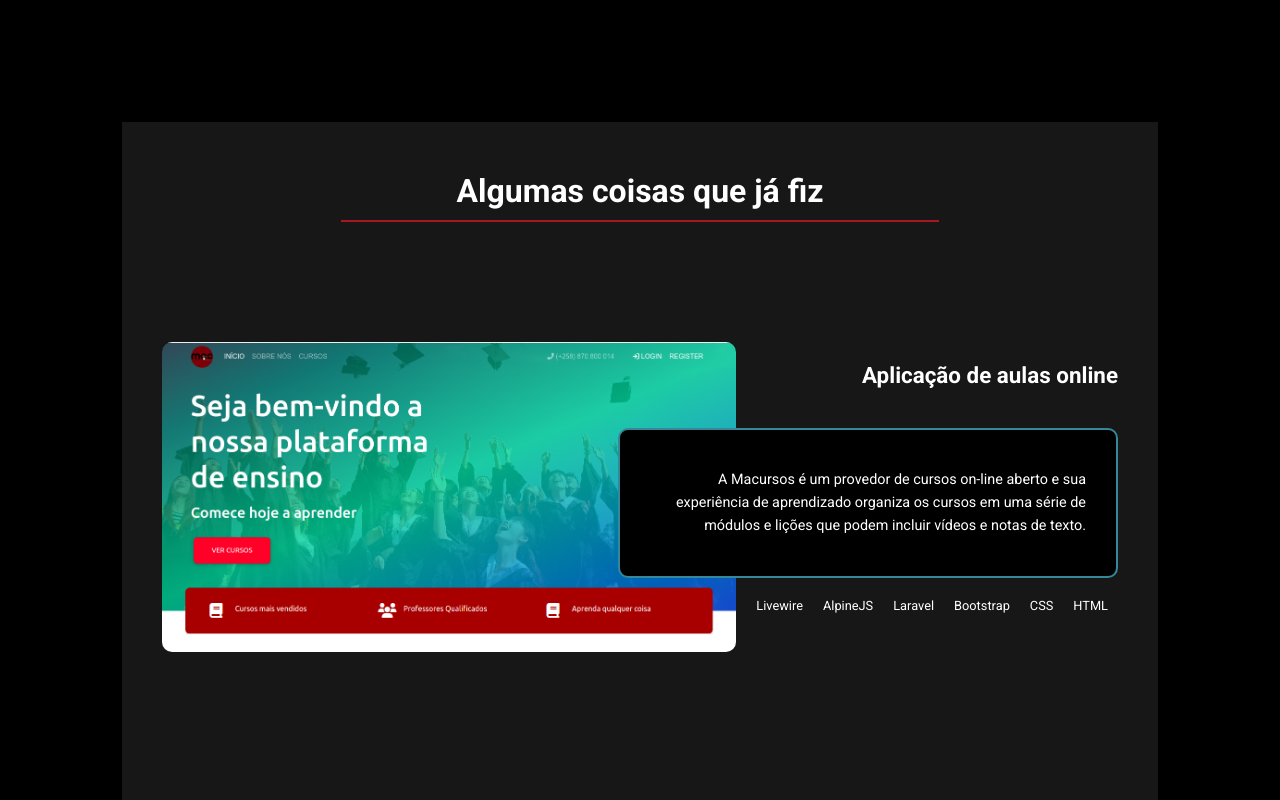
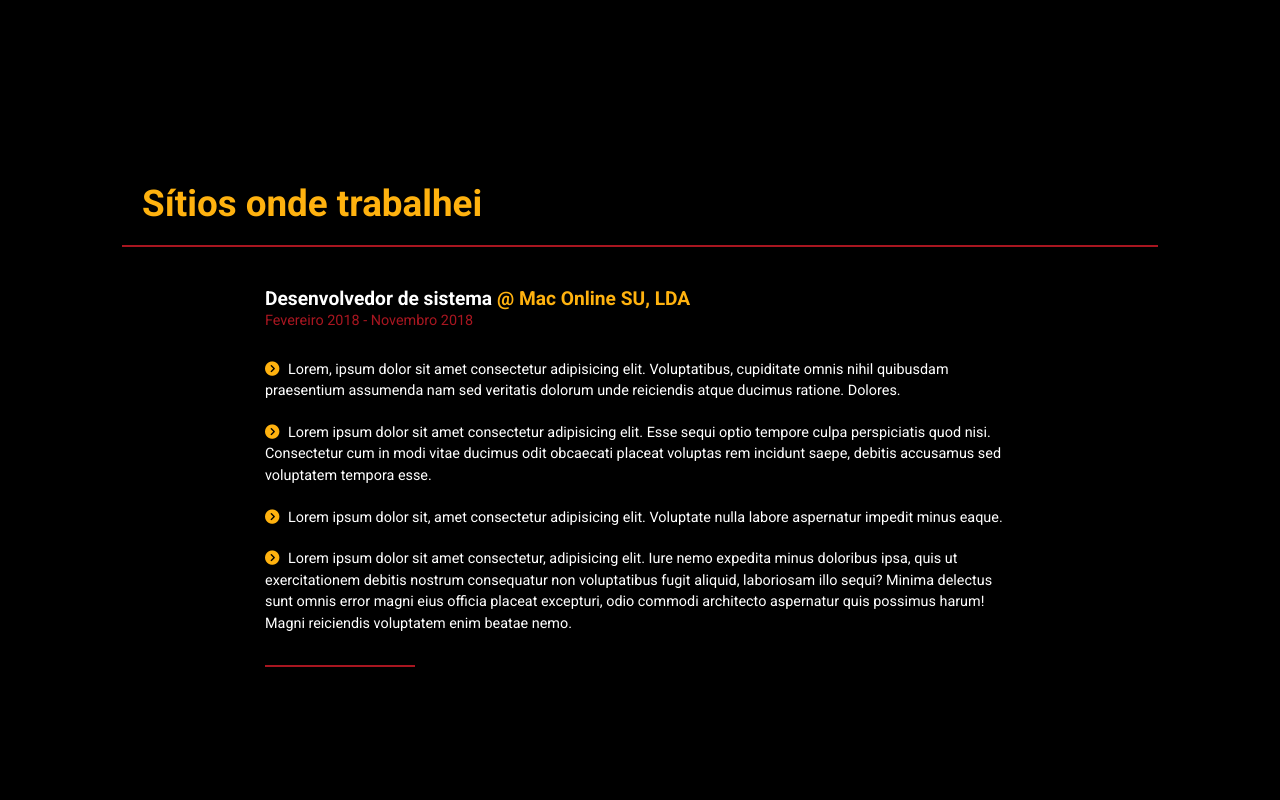
Before and after one commit to AzafoCossa/cossa.online, a website: page index.html in a window 1280 px wide. Shown: the part 1240-2040 px from the top of the page. Drawn offline with Linux system fonts and the light colour scheme.

Commit message:
Experience & contact

```diff
--- a/index.html
+++ b/index.html
@@ -25,10 +25,9 @@
             <ul>
               <li><a class="active" href="#home">Home</a></li>
               <li><a href="#about">Sobre</a></li>
-              <li><a href="/">Portefólio</a></li>
-              <li><a href="/">Contacto</a></li>
-              <i class="fa-brands fa-twitter"></i>
-              <i class="fa-solid fa-house"></i>
+              <li><a href="#experience">Experiência</a></li>
+              <li><a href="#work">Portefólio</a></li>
+              <li><a href="#contact">Contacto</a></li>
             </ul>
           </div>
         </div>
@@ -83,9 +82,54 @@
           </div>
         </section>
 
-        <section class="experience">
-          <div class="cover-experience">
-            <div class="experience-title"></div>
+        <section id="experience" class="experiences">
+          <h2 class="experiences-header">Sítios onde trabalhei</h2>
+          <div class="experience">
+            <div class="experience-header">
+              <h3 class="experience-title">
+                <span class="position">Desenvolvedor de sistema</span> @ Mac
+                Online SU, LDA
+              </h3>
+              <span class="experience-dates">
+                <span class="start-date">Fevereiro 2018</span> -
+                <span class="end-date">Novembro 2018</span>
+              </span>
+            </div>
+
+            <div class="experience-content">
+              <ul class="experience-list">
+                <li>
+                  <i class="fa-solid fa-circle-chevron-right icon"></i>
+                  Lorem, ipsum dolor sit amet consectetur adipisicing elit.
+                  Voluptatibus, cupiditate omnis nihil quibusdam praesentium
+                  assumenda nam sed veritatis dolorum unde reiciendis atque
+                  ducimus ratione. Dolores.
+                </li>
+                <li>
+                  <i class="fa-solid fa-circle-chevron-right icon"></i>
+                  Lorem ipsum dolor sit amet consectetur adipisicing elit. Esse
+                  sequi optio tempore culpa perspiciatis quod nisi. Consectetur
+                  cum in modi vitae ducimus odit obcaecati placeat voluptas rem
+                  incidunt saepe, debitis accusamus sed voluptatem tempora esse.
+                </li>
+                <li>
+                  <i class="fa-solid fa-circle-chevron-right icon"></i>
+                  Lorem ipsum dolor sit, amet consectetur adipisicing elit.
+                  Voluptate nulla labore aspernatur impedit minus eaque.
+                </li>
+                <li>
+                  <i class="fa-solid fa-circle-chevron-right icon"></i>
+                  Lorem ipsum dolor sit amet consectetur, adipisicing elit. Iure
+                  nemo expedita minus doloribus ipsa, quis ut exercitationem
+                  debitis nostrum consequatur non voluptatibus fugit aliquid,
+                  laboriosam illo sequi? Minima delectus sunt omnis error magni
+                  eius officia placeat excepturi, odio commodi architecto
+                  aspernatur quis possimus harum! Magni reiciendis voluptatem
+                  enim beatae nemo.
+                </li>
+              </ul>
+            </div>
+            <div class="experience-divider"></div>
           </div>
         </section>
 
@@ -125,6 +169,25 @@
                 ></div>
               </a>
             </div>
+          </div>
+        </section>
+        <section id="contact" class="contact">
+          <div class="contact-header">
+            <h3 class="title">Entre em contacto</h3>
+            <p>
+              Lorem ipsum dolor sit amet consectetur, adipisicing elit.
+              Veritatis beatae quis tenetur quo nesciunt at aspernatur enim
+              distinctio, quae vero omnis laudantium. Maxime, aliquid
+              laudantium.
+            </p>
+          </div>
+          <div class="contact-form">
+            <form>
+              <input type="text" placeholder="Nome completo" />
+              <input type="email" placeholder="Email" />
+              <textarea cols="30" rows="10" placeholder="Mensagem"></textarea>
+              <buton class="btn btn-yellow">Enviar</buton>
+            </form>
           </div>
         </section>
 
@@ -181,5 +244,7 @@
         </div>
       </div>
     </div>
+
+    <script src="/dist/js/main.js"></script>
   </body>
 </html>
--- a/sass/main.scss
+++ b/sass/main.scss
@@ -290,7 +290,7 @@ nav {
 
   &-title {
     text-align: center;
-    color: #fff;
+    color: $yellow;
     font-weight: 700;
     font-size: 2rem;
     margin-top: 30px;
@@ -339,7 +339,7 @@ nav {
     &-title {
       margin: 20px 0;
       font-size: 1.4rem;
-      color: #fff;
+      color: $yellow;
     }
 
     &-tech {
@@ -373,3 +373,104 @@ nav {
     }
   }
 }
+
+.experiences {
+  min-height: 100vh;
+  width: 100%;
+  margin: 40px 0;
+
+  &-header {
+    font-size: 2.3rem;
+    color: $yellow;
+    padding: 20px;
+    border-bottom: 2px solid $danger;
+  }
+
+  .experience {
+    max-width: 750px;
+    margin: 40px auto;
+    color: #fff;
+
+    &-title {
+      font-size: 1.2rem;
+      color: $yellow;
+      .position {
+        color: #fff;
+      }
+    }
+
+    &-dates {
+      font-size: 0.9rem;
+      color: $danger;
+    }
+
+    &-content {
+      margin: 30px 0;
+    }
+
+    &-list {
+      list-style: none;
+
+      li {
+        margin: 20px 0;
+        font-weight: 400;
+        font-size: 0.9rem;
+        line-height: 1.5;
+      }
+      .icon {
+        margin-right: 5px;
+        color: $yellow;
+      }
+    }
+
+    &-divider {
+      max-width: 150px;
+      height: 2px;
+      background-color: $danger;
+    }
+  }
+}
+
+.contact {
+  margin: 40px;
+
+  &-header {
+    color: #fff;
+    text-align: center;
+    max-width: 600px;
+    margin: 40px auto;
+
+    .title {
+      font-size: 2rem;
+      margin: 10px;
+    }
+  }
+
+  &-form {
+    max-width: 700px;
+    margin: 0 auto;
+    padding: 10px;
+    form {
+      display: flex;
+      flex-direction: column;
+      width: 100%;
+
+      input,
+      textarea {
+        margin: 10px 0;
+        border-radius: 10px;
+        padding: 20px 10px;
+        outline: none;
+        border: none;
+
+        &::placeholder {
+          font-size: 1.2rem;
+        }
+      }
+    }
+
+    .btn {
+      text-align: center;
+    }
+  }
+}
```
Also changed, not shown: dist/css/main.css, dist/js/main.js (added).
